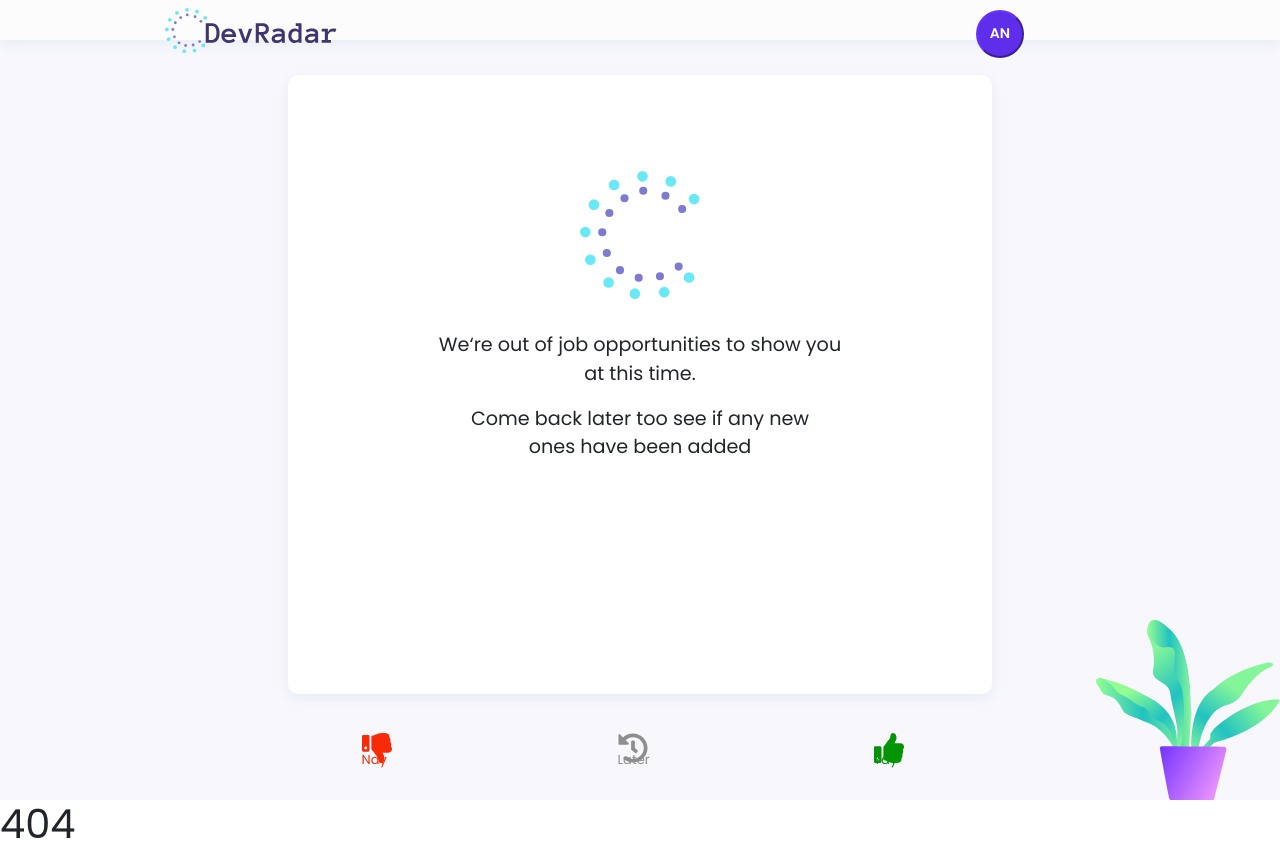
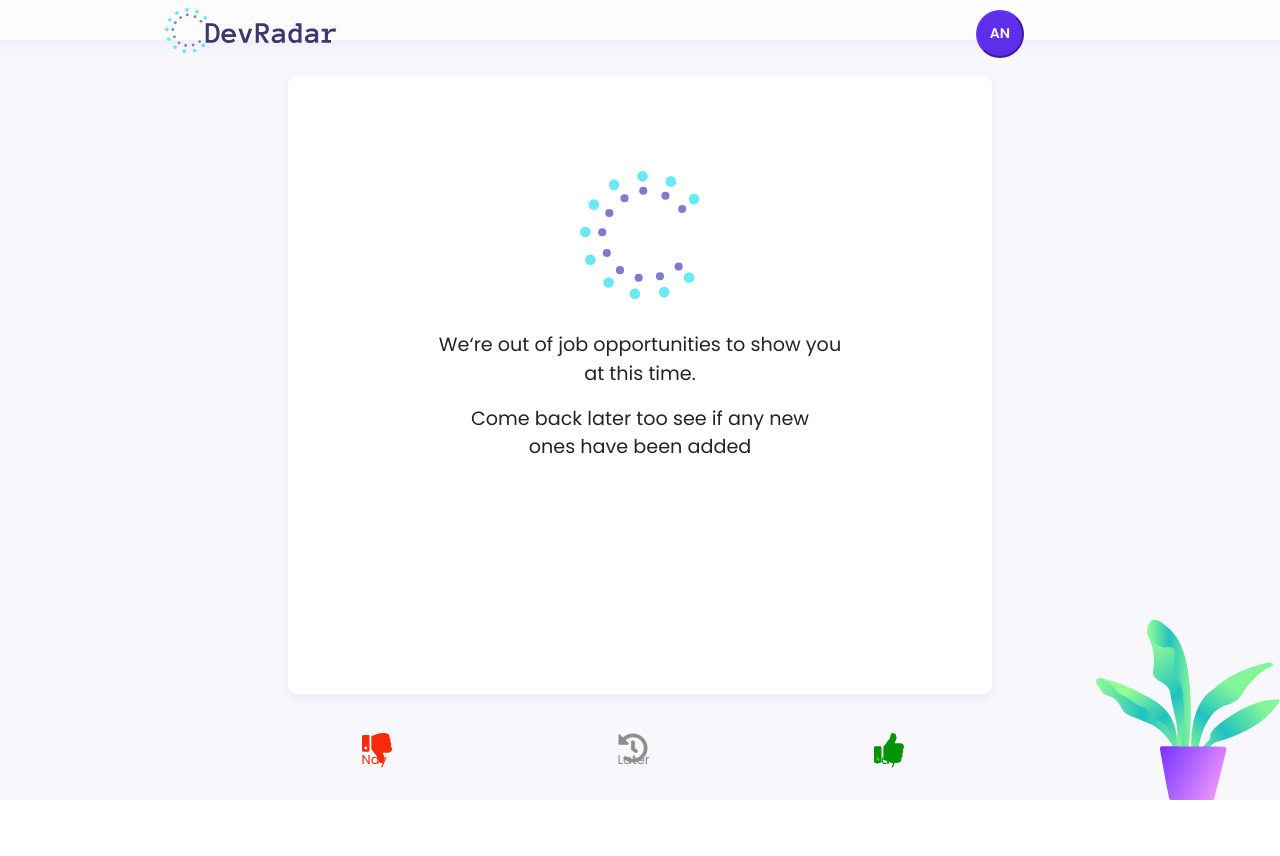
Before and after one commit to nds-fsd/joppy-frontend, a React (Create React App) app: page / in a window 1280 px wide. Before the commit this address had no page. After the commit the page ends 800 px from the top, so only its background shows below. Built offline with nearby package versions, Linux system fonts and the light colour scheme; the HTML template or start-up script is replaced by a standard one.

Commit message:
return here if moving the verify request to the login or register fails

```diff
--- a/src/App.js
+++ b/src/App.js
@@ -98,9 +98,6 @@ function App() {
                 <NavBar />
                 <OfferPage />
               </Route>
-              <Route path="/">
-                <h1>404</h1>
-              </Route>
             </div>
           </Switch>
         </div>
```
